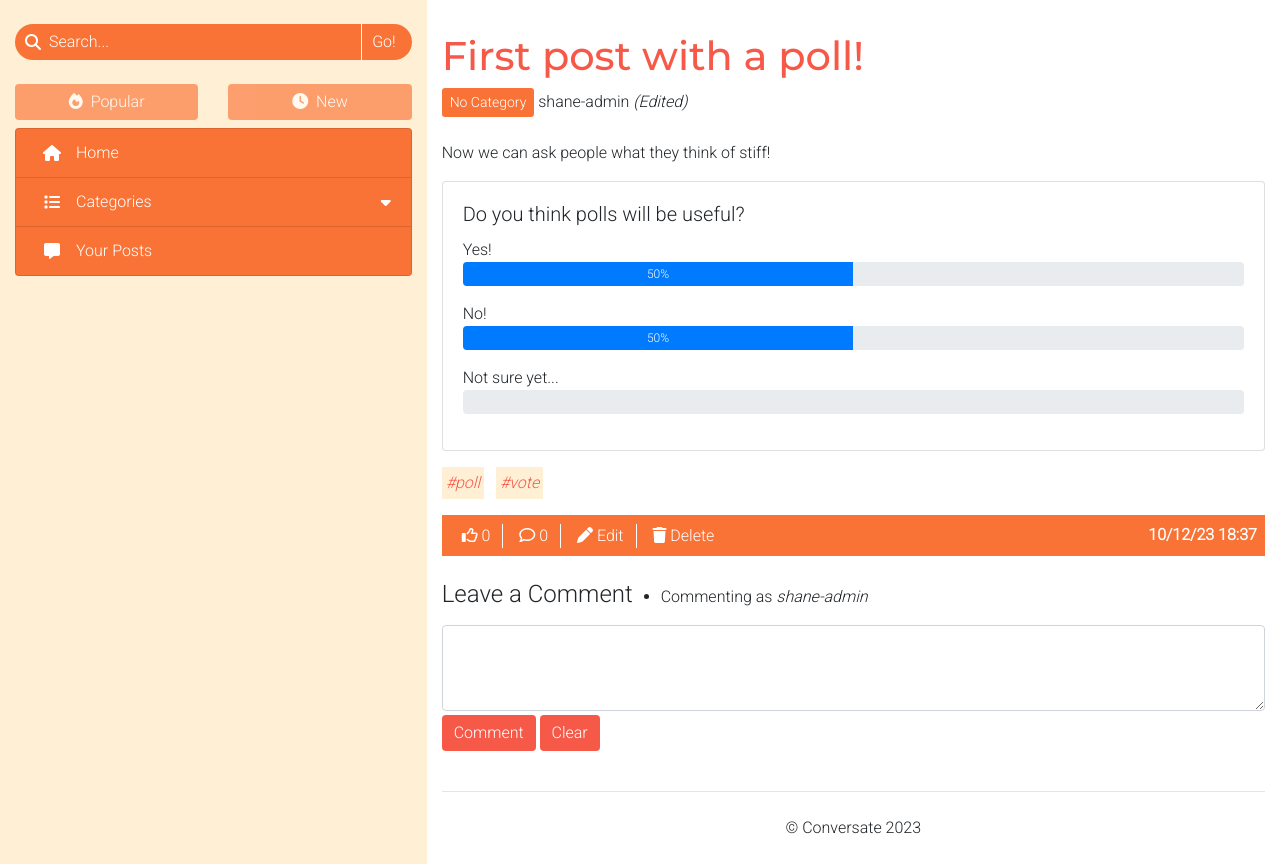
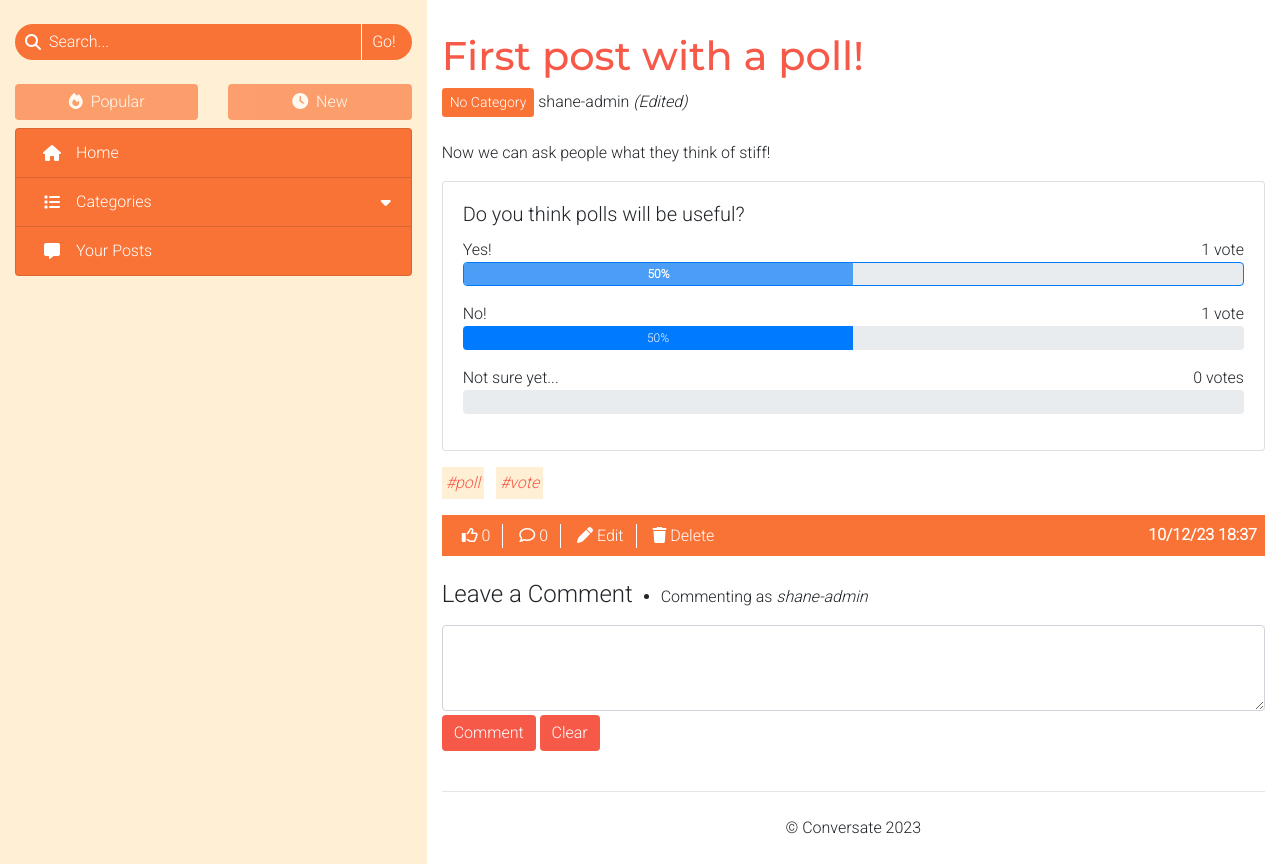
Before and after one commit to ShaneByrne0963/conversate-dot-com, a Django app: a page that uses templates/post_details.html in a window 1280 px wide. Shown: the part 56-920 px from the top of the page. Run offline with Django 3.2, Linux system fonts and the light colour scheme; a user stored in the database is signed in; data comes from the database, SQL or seed files in the repository; both versions use the stored data as it was after the commit; data that the repository does not hold is empty; some libraries are stand-ins or nearby versions.

Commit message:
Update poll to distinguish answer the user voted for

```diff
--- a/forum/models.py
+++ b/forum/models.py
@@ -114,12 +114,18 @@ class Poll(models.Model):
     def number_of_answers(self):
         return self.answers.count()
 
-    def user_has_voted(self, user_id):
+    def poll_status(self, user_id):
+        """
+        Gets the status of the poll:
+        -1: The poll is closed and the user has not voted
+        0: The poll is open and the user has not voted
+        >1: The user has voted for the number that is returned
+        """
         answers = list(self.answers.all())
         for answer in answers:
             if answer.votes.filter(id=user_id).exists():
-                return True
-        return False
+                return answer.position
+        return 0
 
 
 class PollAnswer(models.Model):
--- a/forum/views.py
+++ b/forum/views.py
@@ -326,17 +326,16 @@ class ViewPost(View):
         comments = post.comments.order_by('-posted_on')
         liked = post.likes.filter(id=request.user.id).exists()
 
-        has_voted = False
+        poll_status = -1
         if post.poll:
-            if post.poll.user_has_voted(request.user.id):
-                has_voted = True
+            poll_status = post.poll.poll_status(request.user.id)
 
         context = get_base_context(request)
         context.update({
             'post': post,
             'comments': comments,
             'liked': liked,
-            'has_voted': has_voted
+            'poll_status': poll_status
         })
         return render(
             request,
--- a/static/css/style.css
+++ b/static/css/style.css
@@ -312,3 +312,13 @@ a:hover {
 .progress-bar {
     transition: width .8s ease-in-out;
 }
+
+.answer-chosen {
+    border: 1px solid #007bff;
+
+}
+
+.answer-chosen>.progress-bar {
+    font-weight: bold;
+    background-color: #4c9df5;
+}
--- a/templates/post_details.html
+++ b/templates/post_details.html
@@ -26,17 +26,7 @@
         <div class="card mb-3">
             <div class="card-body">
                 <h5 class="card-title">{{ post.poll.title }}</h5>
-                {% if has_voted %}
-                    {% for answer in post.poll.answers.all %}
-                        <div>{{ answer.body }}</div>
-                        <div class="progress mb-3">
-                            {% with answer.vote_percentage as votes %}
-                            <div class="progress-bar poll-result" role="progressbar" style="width: 0%;" aria-valuenow="{{ votes }}"
-                                aria-valuemin="0" aria-valuemax="100" data-animation="on">{{ votes }}%</div>
-                            {% endwith %}
-                        </div>
-                    {% endfor %}
-                {% else %}
+                {% if poll_status == 0 %}
                     <form method="POST" action="{% url 'vote_poll' post.poll.id request.path %}">
                         {% csrf_token %}
                         {% for answer in post.poll.answers.all %}
@@ -53,6 +43,22 @@
                             <input type="reset" class="btn" value="Clear">
                         </div>
                     </form>
+                {% else %}
+                    {% for answer in post.poll.answers.all %}
+                        <div class="d-flex justify-content-between">
+                            <span>{{ answer.body }}</span>
+                            {% with answer.number_of_votes as vote_num %}
+                                <span>{{ vote_num }} vote{% if vote_num != 1 %}s{% endif %}</span>
+                            {% endwith %}
+                        </div>
+                        <div class="progress mb-3{% if poll_status == answer.position %} answer-chosen{% endif %}">
+                            {% with answer.vote_percentage as votes %}
+                            <div class="progress-bar poll-result"
+                                role="progressbar" style="width: 0%;" aria-valuenow="{{ votes }}"
+                                aria-valuemin="0" aria-valuemax="100" data-animation="on">{{ votes }}%</div>
+                            {% endwith %}
+                        </div>
+                    {% endfor %}
                 {% endif %}
             </div>
         </div>
```
Also changed, not shown: db.sqlite3.
